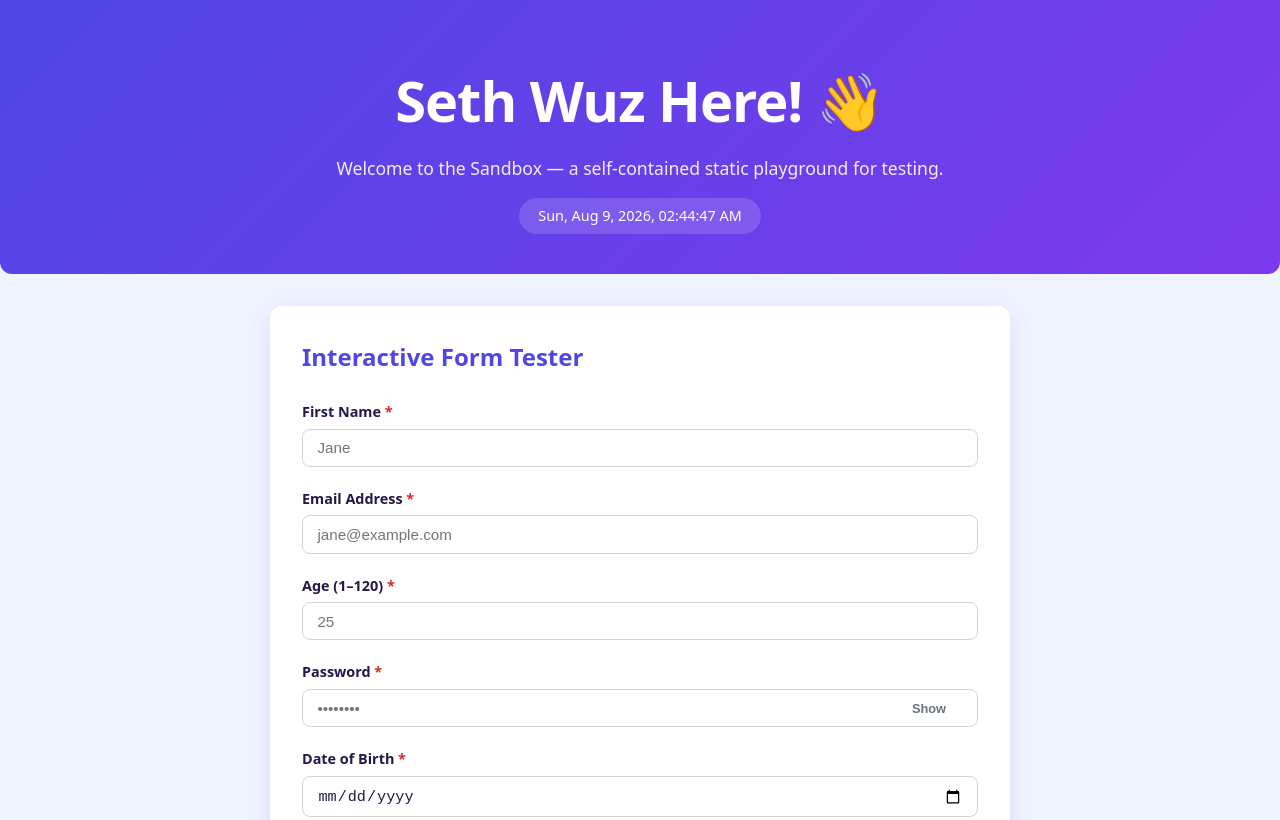
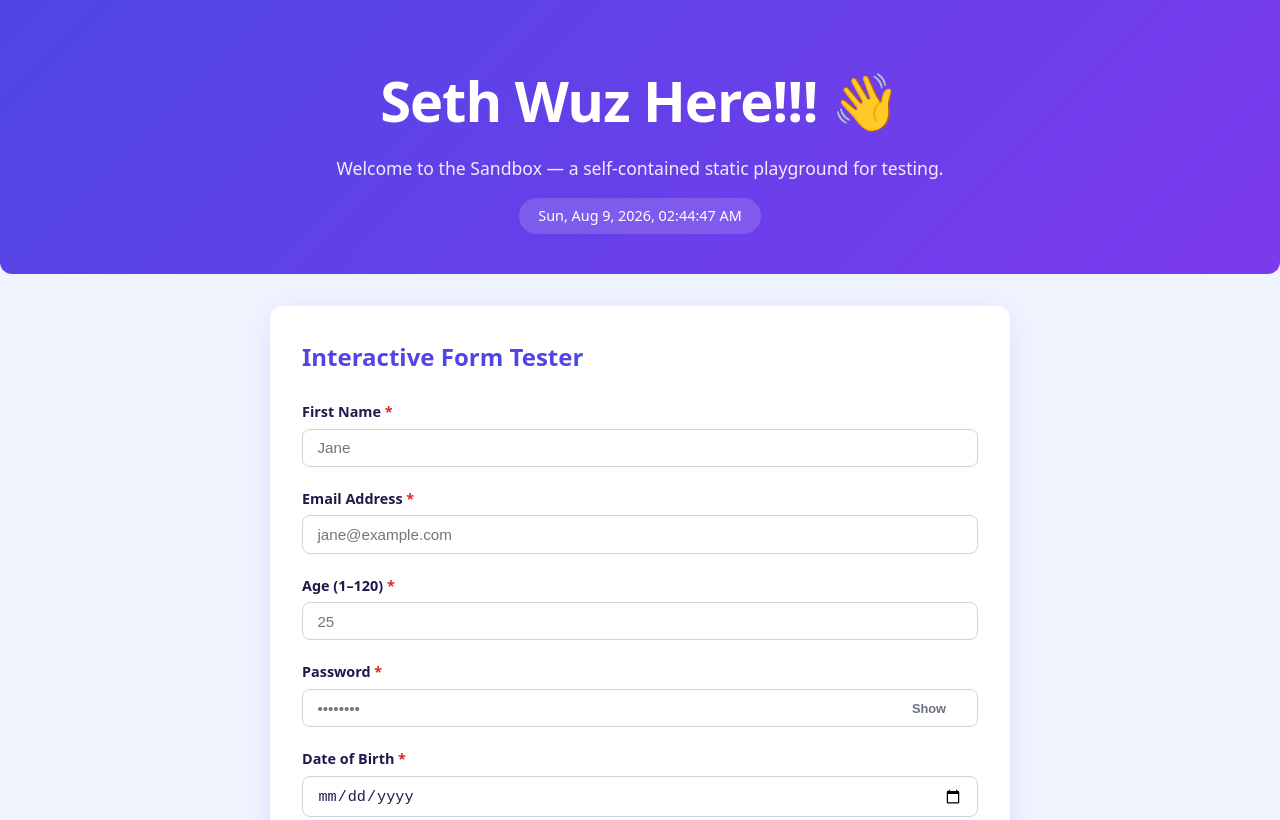
Before and after one commit to ra535i/Sandbox, a plain HTML site: page index.html in a window 1280 px wide. Shown: the top 820 px of the page. Drawn offline with Linux system fonts and the light colour scheme.

Commit message:
more excited

```diff
--- a/index.html
+++ b/index.html
@@ -264,7 +264,7 @@
 <!-- ── Hero ──────────────────────────────────────────────────────────── -->
 <header>
   <div class="container">
-    <h1>Seth Wuz Here! 👋</h1>
+    <h1>Seth Wuz Here!!! 👋</h1>
     <p>Welcome to the Sandbox — a self-contained static playground for testing.</p>
     <span id="datetime"></span>
   </div>
```
